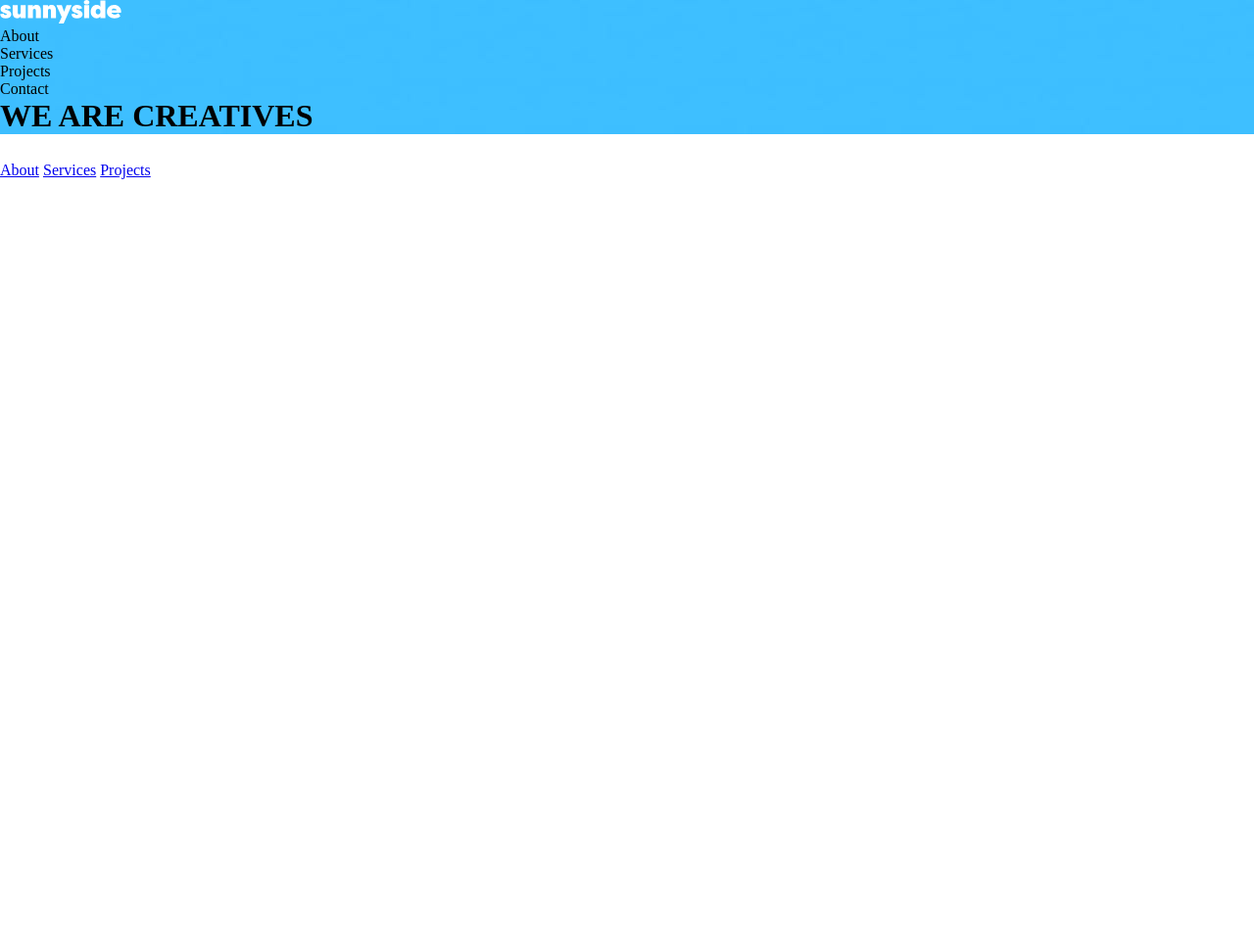
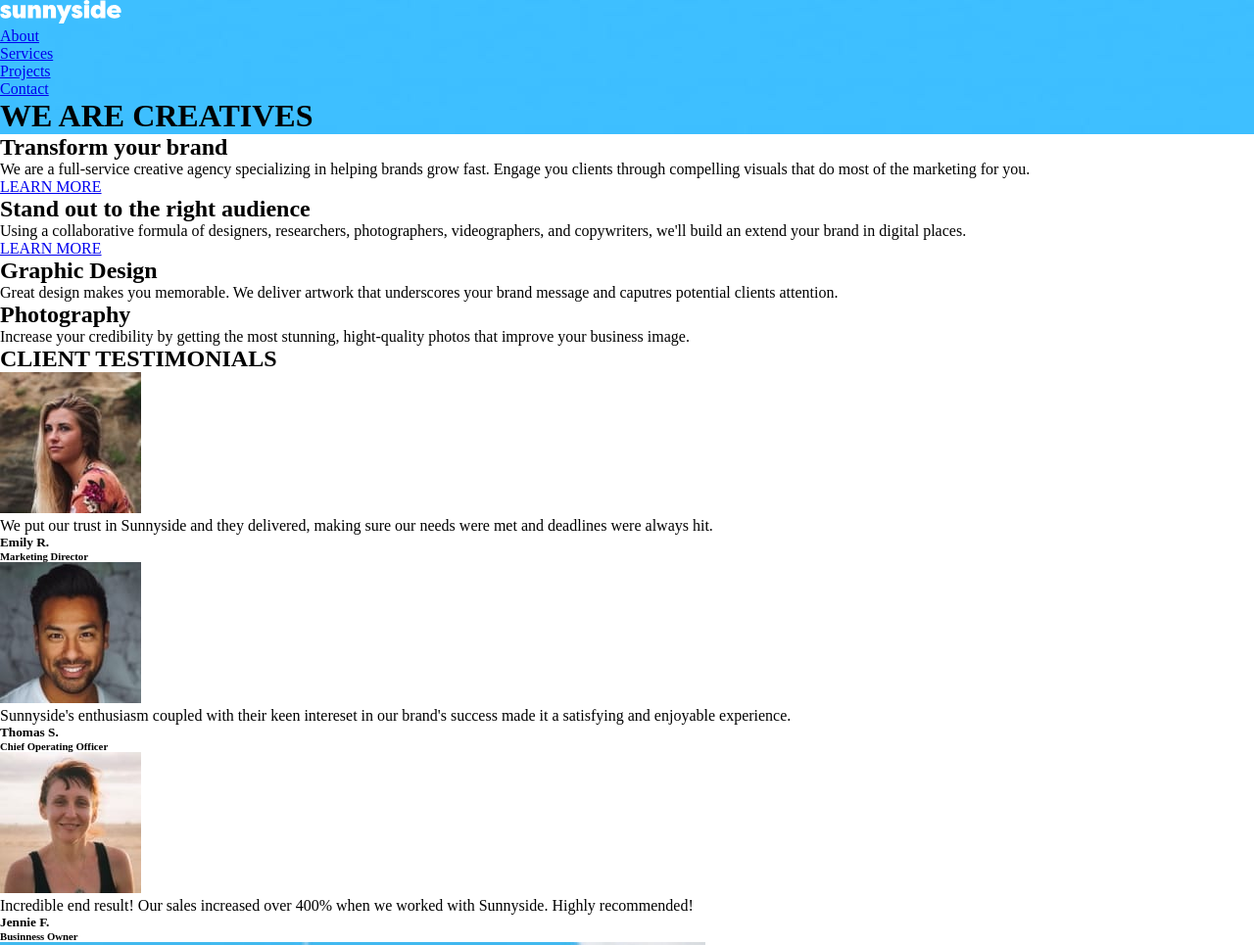
Before and after one commit to LunashaGit/sunnyside-agency, a plain HTML site: page index.html in a window 1280 px wide. Shown: the top 965 px of the page at 98% size. Before the commit the page ends 800 px from the top, so only its background shows below. Drawn offline with Linux system fonts and the light colour scheme.

Commit message:
html & add people

```diff
--- a/index.html
+++ b/index.html
@@ -11,29 +11,61 @@
     <header>
         <img src="image/logo.svg">
         <ul>
-            <li>About</li>
-            <li>Services</li>
-            <li>Projects</li>
-            <li>Contact</li>
+            <li><a href="#">About</a></li>
+            <li><a href="#">Services</a></li>
+            <li><a href="#">Projects</a></li>
+            <li><a href="#">Contact</a></li>
         </ul>
         <h1>WE ARE CREATIVES</h1>
     </header>
     <section>
+        <div>
+            <h2>Transform your brand</h2>
+            <p>We are a full-service creative agency specializing in helping brands grow fast. Engage you clients through compelling visuals that do most of the marketing for you.</p>
+            <a href="#">LEARN MORE</a>
+        </div>
         <div></div>
         <div></div>
-        <div></div>
-        <div></div>
-        <div></div>
-        <div></div>
+        <div>
+            <h2>Stand out to the right audience</h2>
+            <p>Using a collaborative formula of designers, researchers, photographers, videographers, and copywriters, we'll build an extend your brand in digital places.</p>
+            <a href="#">LEARN MORE</a>
+        </div>
+        <div>
+            <h2>Graphic Design</h2>
+            <p>Great design makes you memorable. We deliver artwork that underscores your brand message and caputres potential clients attention.</p>
+        </div>
+        <div>
+            <h2>Photography</h2>
+            <p>Increase your credibility by getting the most stunning, hight-quality photos that improve your business image.</p>
+        </div>
     </section>
     <section>
-        <div></div>
-        <div></div>
-        <div></div>
-        <div></div>
+        <div><h2>CLIENT TESTIMONIALS</h2></div>
+        <div>
+            <img src="image/people/image-emily.jpg">
+            <p>We put our trust in Sunnyside and they delivered, making sure our needs were met and deadlines were always hit.</p>
+            <h5>Emily R.</h5>
+            <H6>Marketing Director</H6>
+        </div>
+        <div>
+            <img src="image/people/image-thomas.jpg">
+            <p>Sunnyside's enthusiasm coupled with their keen intereset in our brand's success made it a satisfying and enjoyable experience.</p>
+            <h5>Thomas S.</h5>
+            <H6>Chief Operating Officer</H6>
+        </div>
+        <div>
+            <img src="image/people/image-jennie.jpg">
+            <p>Incredible end result! Our sales increased over 400% when we worked with Sunnyside. Highly recommended!</p>
+            <h5>Jennie F.</h5>
+            <H6>Businness Owner</H6>
+        </div>
     </section>
     <section>
-
+        <img src="image/photos/image-gallery-milkbottles.jpg">
+        <img src="image/photos/image-gallery-orange.jpg">
+        <img src="image/photos/image-gallery-cone.jpg">
+        <img src="image/photos/image-gallery-sugarcubes.jpg">
     </section>
     <footer>
         <div>
@@ -45,7 +77,10 @@
             <a href="#">Projects</a>
         </div>
         <div>
-            <img src=""
+            <a href="#"><img src="image/icons/icon-facebook.svg"></a>
+            <a href="#"><img src="image/icons/icon-instagram.svg"></a>
+            <a href="#"><img src="image/icons/icon-twitter.svg"></a>
+            <a href="#"><img src="image/icons/icon-pinterest.svg"></a>
         </div>
     </footer>
 </body>
```
Also changed, not shown: image/people/image-emily.jpg (added), image/people/image-jennie.jpg (added), image/people/image-thomas.jpg (added).
